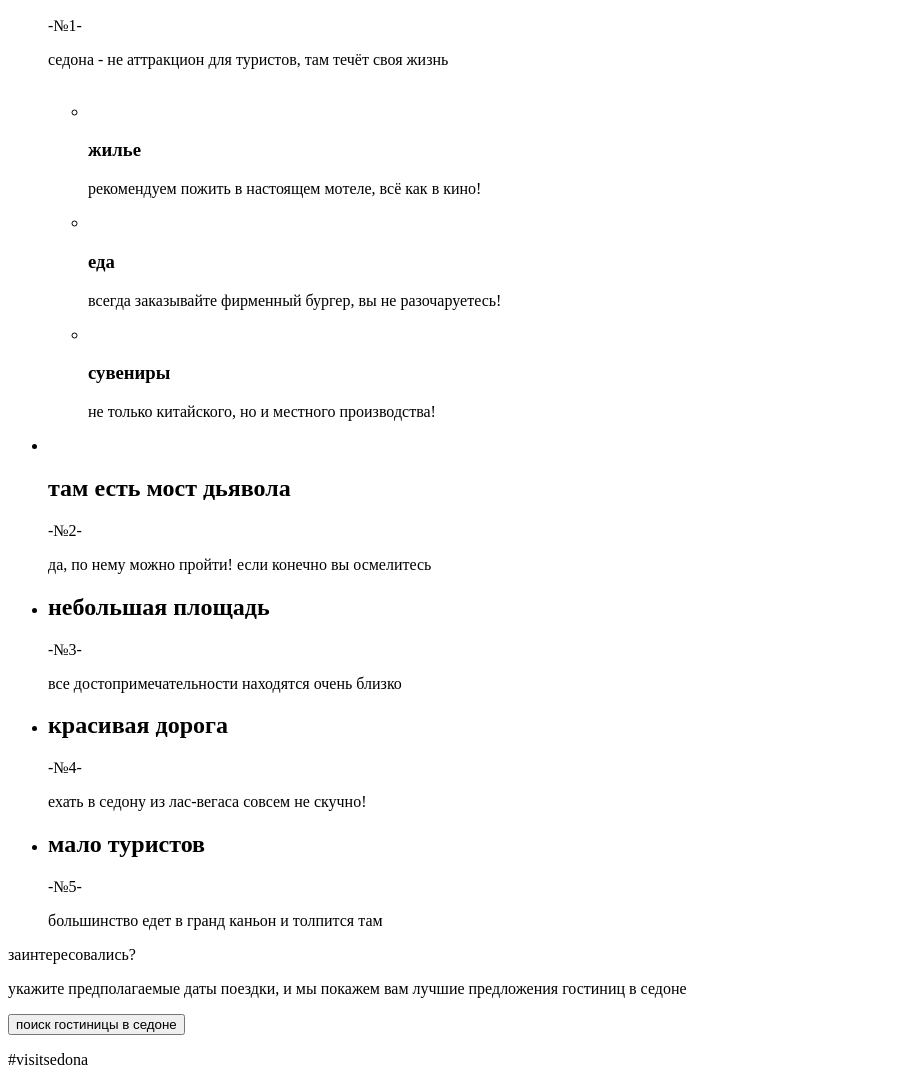
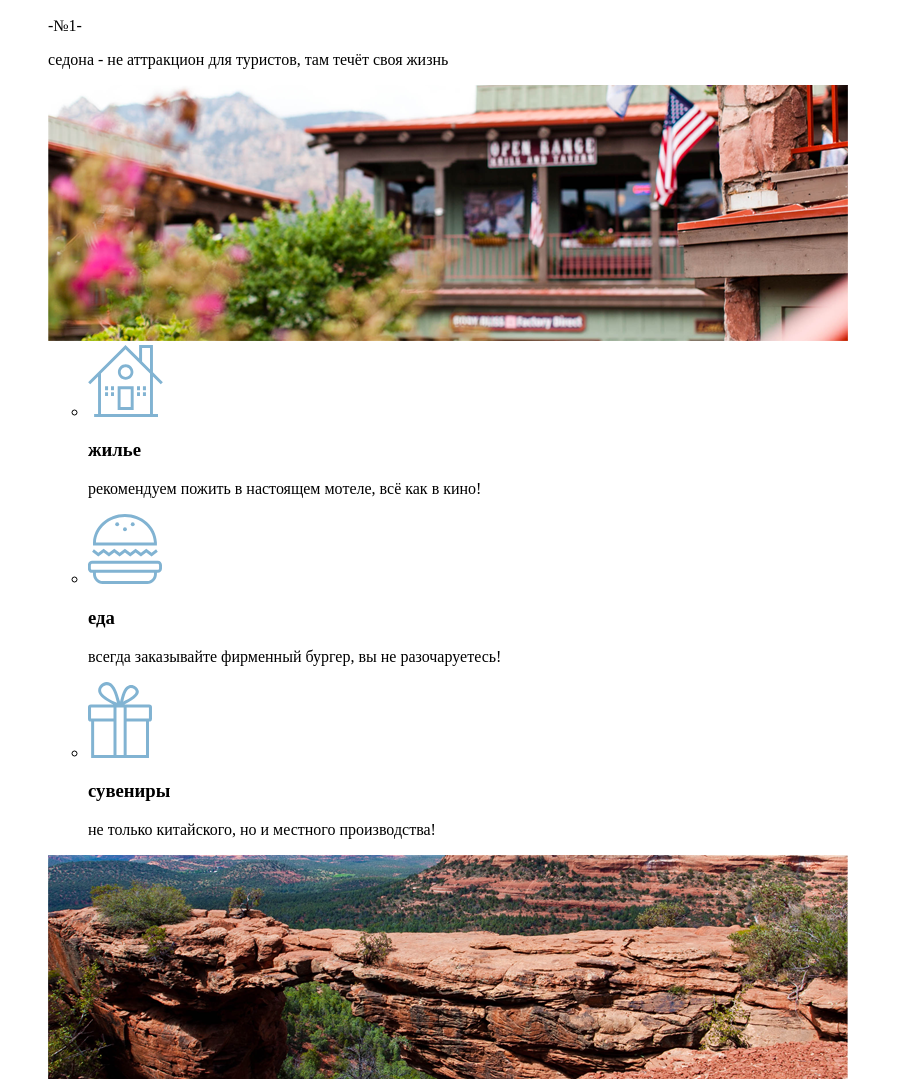
Before and after one commit to sarabsofy/1051277-sedona-26, a plain HTML site: page index.html in a window 1280 px wide. Shown: the part 1099-2178 px from the top of the page, without its empty margins (0-903 px from the left). Drawn offline with Linux system fonts and the light colour scheme.

Commit message:
еще немного графики

```diff
--- a/index.html
+++ b/index.html
@@ -33,27 +33,27 @@
               <span class="reason-number">-№1-</span>
               <p>седона - не аттракцион для туристов, там течёт своя жизнь</p>
             </div>
-            <div class="reason-image"><img src="img/image-2.jpg" alt=""></div>
+            <div class="reason-image"><img src="img/image-1.png" alt="" width="800" height="256"></div>
             <ul class="reason-items">
               <li class="reason-item">
-                <img src="img/icon-1.jpg" alt="">
+                <img src="img/icon-1.svg" alt="" width="75" height="72">
                 <h3>жилье</h3>
                 <p>рекомендуем пожить в настоящем мотеле, всё как в кино!</p>
               </li>
               <li class="reason-item">
-                <img src="img/icon-2.jpg" alt="">
+                <img src="img/icon-3.svg" alt="" width="74" height="70">
                 <h3>еда</h3>
                 <p>всегда заказывайте фирменный бургер, вы не разочаруетесь!</p>
               </li>
               <li class="reason-item">
-                <img src="img/icon-3.jpg" alt="">
+                <img src="img/icon-2.svg" alt="" width="64" height="76">
                 <h3>сувениры</h3>
                 <p>не только китайского, но и местного производства!</p>
               </li>
             </ul>
           </li>
           <li class="reason reason-second">
-            <div class="reason-image"><img src="img/image-2.jpg" alt=""></div>
+            <div class="reason-image"><img src="img/image-2.png" alt="" width="800" height="256"></div>
             <div class="reason-card">
               <h2>там есть мост дьявола</h2>
               <span class="reason-number">-№2-</span>
```
Also changed, not shown: img/image-1.png (added), img/image-2.png (added).
